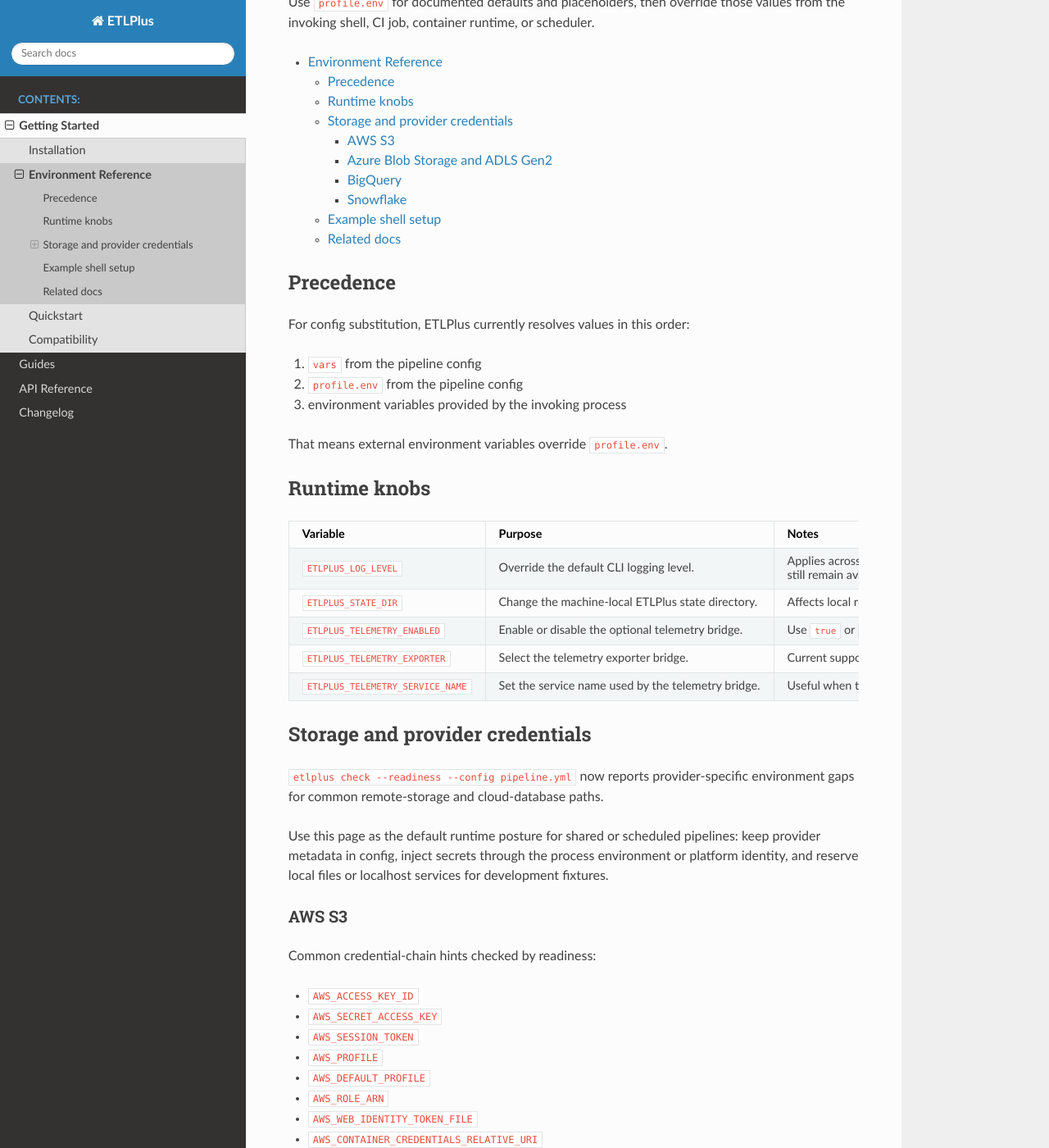
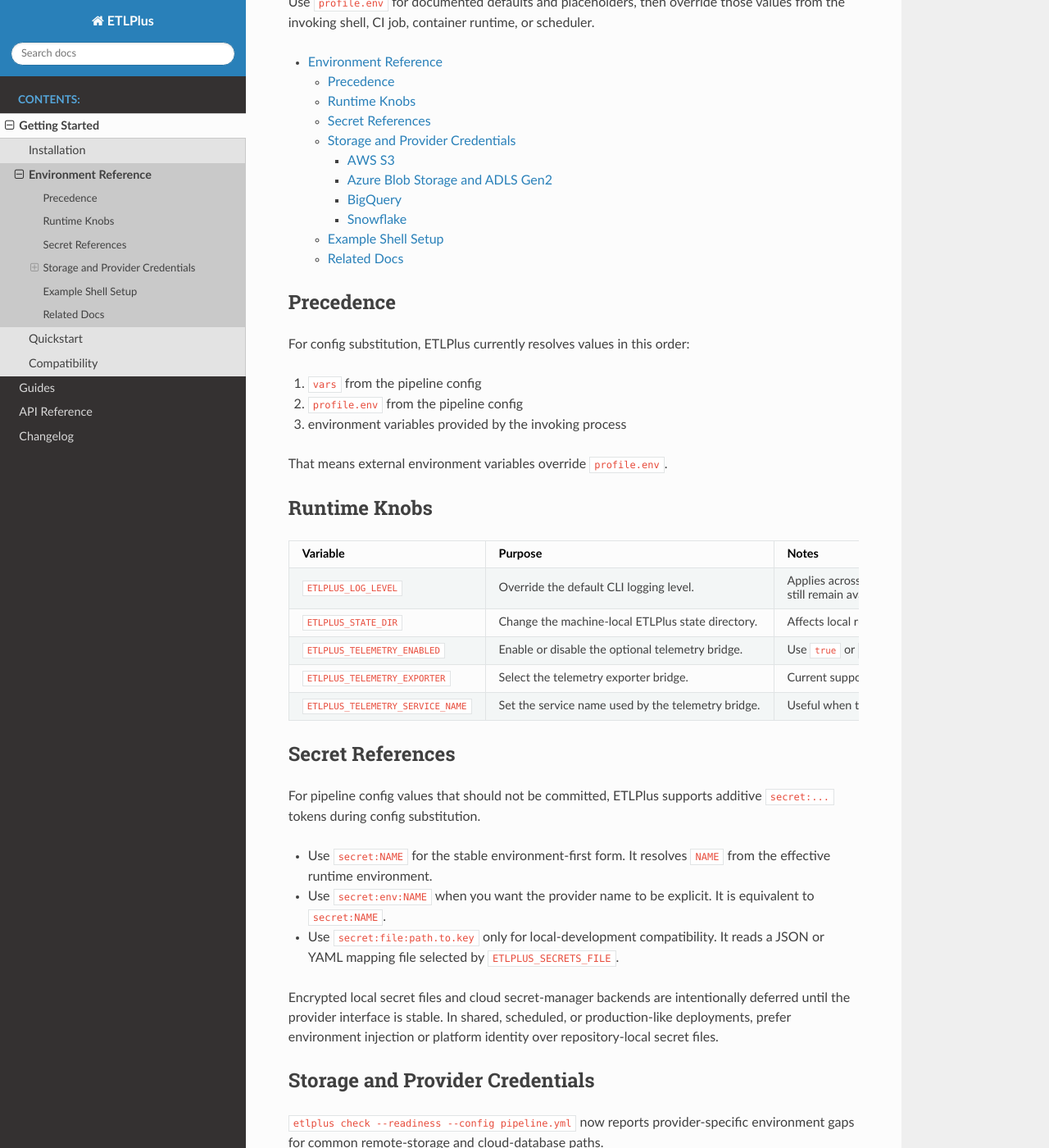
Before and after one commit to Dagitali/ETLPlus, a Sphinx documentation site: the page built from docs/source/getting-started/environment.md, in a window 1280 px wide and 1400 px high, scrolled down 217 px. Shown: the whole window at 82% size. Built offline with Sphinx 7.4.7 and the Read the Docs theme 3.1.0, drawn with Linux system fonts in a browser that asks for light colours; some of the changed text lies outside the part shown.

Commit message:
docs(readthedocs): Update environment.md

````diff
--- a/docs/source/getting-started/environment.md
+++ b/docs/source/getting-started/environment.md
@@ -8,14 +8,15 @@ invoking shell, CI job, container runtime, or scheduler.
 
 - [Environment Reference](#environment-reference)
   - [Precedence](#precedence)
-  - [Runtime knobs](#runtime-knobs)
-  - [Storage and provider credentials](#storage-and-provider-credentials)
+  - [Runtime Knobs](#runtime-knobs)
+  - [Secret References](#secret-references)
+  - [Storage and Provider Credentials](#storage-and-provider-credentials)
     - [AWS S3](#aws-s3)
     - [Azure Blob Storage and ADLS Gen2](#azure-blob-storage-and-adls-gen2)
     - [BigQuery](#bigquery)
     - [Snowflake](#snowflake)
-  - [Example shell setup](#example-shell-setup)
-  - [Related docs](#related-docs)
+  - [Example Shell Setup](#example-shell-setup)
+  - [Related Docs](#related-docs)
 
 ## Precedence
 
@@ -27,7 +28,7 @@ For config substitution, ETLPlus currently resolves values in this order:
 
 That means external environment variables override `profile.env`.
 
-## Runtime knobs
+## Runtime Knobs
 
 | Variable | Purpose | Notes |
 | --- | --- | --- |
@@ -37,7 +38,23 @@ That means external environment variables override `profile.env`.
 | `ETLPLUS_TELEMETRY_EXPORTER` | Select the telemetry exporter bridge. | Current supported values are `opentelemetry` and `none`. |
 | `ETLPLUS_TELEMETRY_SERVICE_NAME` | Set the service name used by the telemetry bridge. | Useful when the same workstation or runner hosts multiple ETLPlus workloads. |
 
-## Storage and provider credentials
+## Secret References
+
+For pipeline config values that should not be committed, ETLPlus supports additive `secret:...`
+tokens during config substitution.
+
+- Use `secret:NAME` for the stable environment-first form. It resolves `NAME` from the effective
+  runtime environment.
+- Use `secret:env:NAME` when you want the provider name to be explicit. It is equivalent to
+  `secret:NAME`.
+- Use `secret:file:path.to.key` only for local-development compatibility. It reads a JSON or YAML
+  mapping file selected by `ETLPLUS_SECRETS_FILE`.
+
+Encrypted local secret files and cloud secret-manager backends are intentionally deferred until the
+provider interface is stable. In shared, scheduled, or production-like deployments, prefer
+environment injection or platform identity over repository-local secret files.
+
+## Storage and Provider Credentials
 
 `etlplus check --readiness --config pipeline.yml` now reports provider-specific
 environment gaps for common remote-storage and cloud-database paths.
@@ -131,7 +148,7 @@ Recommended posture:
 - Inject user/password, key-based auth, or SSO-specific environment at runtime
 - Use a full `connection_string` when you already have a managed DSN surface
 
-## Example shell setup
+## Example Shell Setup
 
 ```bash
 export AWS_PROFILE=etlplus-dev
@@ -143,7 +160,7 @@ export SNOWFLAKE_PASSWORD="${SNOWFLAKE_PASSWORD}"
 etlplus check --readiness --config examples/configs/pipeline.yml
 ```
 
-## Related docs
+## Related Docs
 
 - {doc}`installation`
 - {doc}`compatibility`
````
